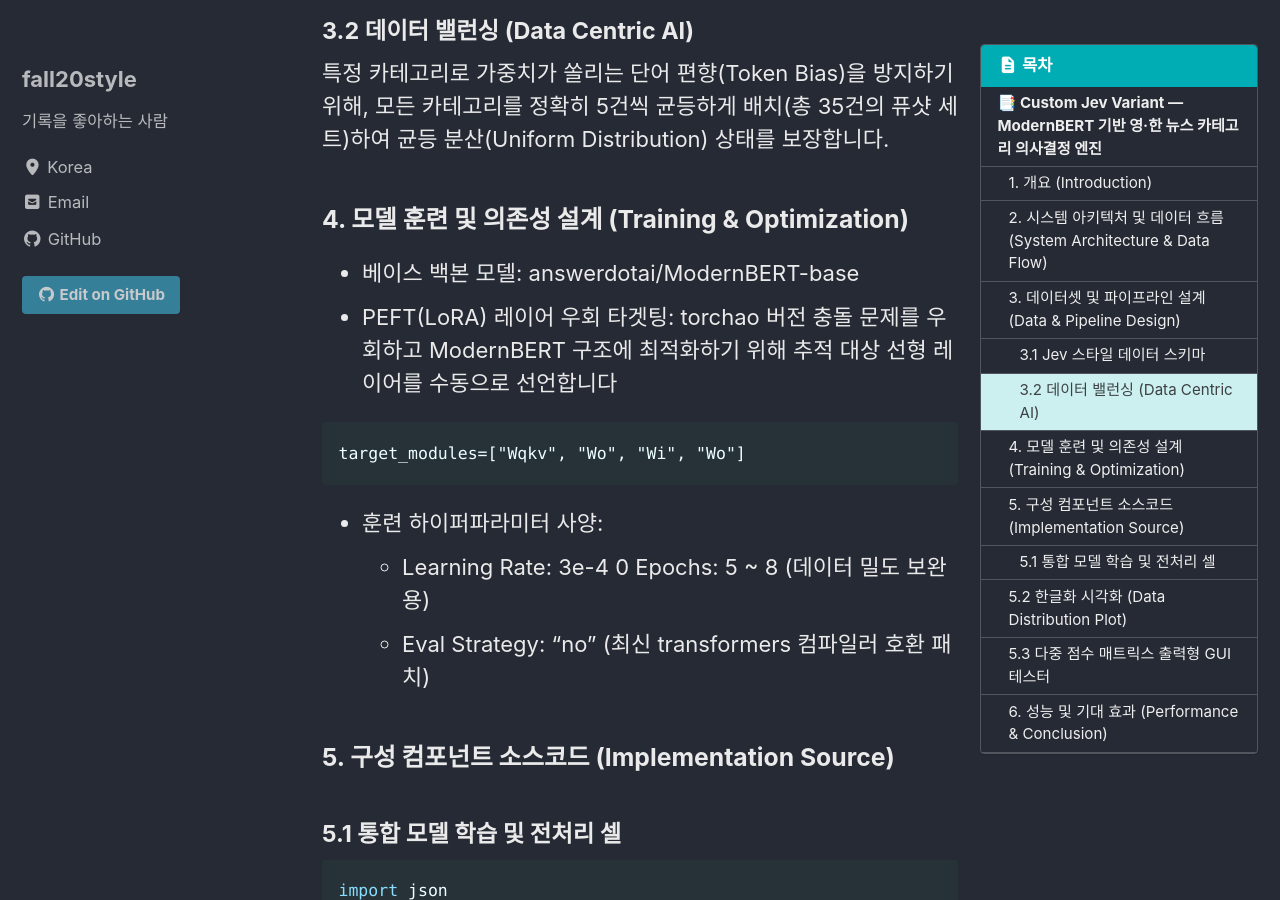
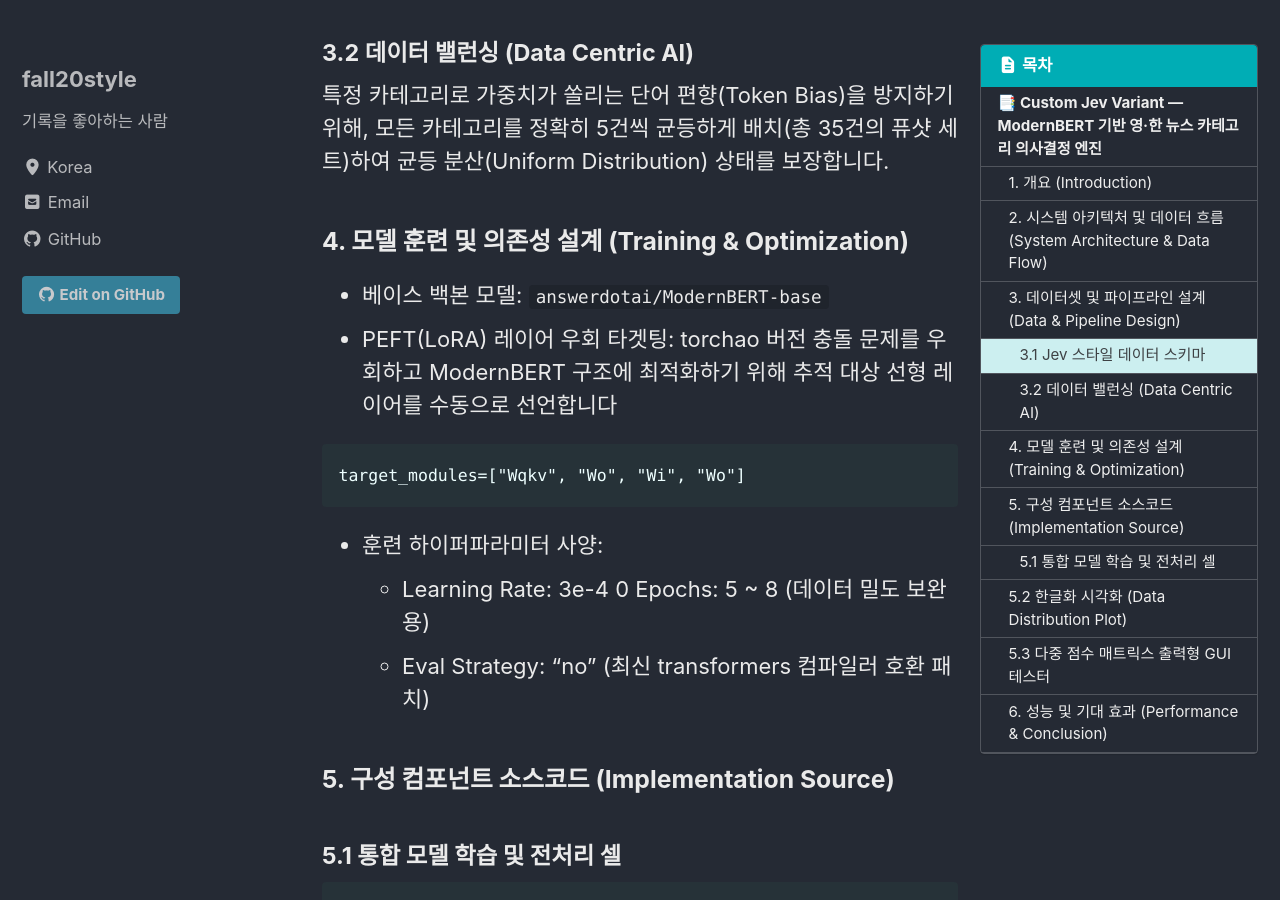
Before and after one commit to fall20style/fall20style.github.io, a Jekyll site: the page built from _posts/2026-10-24-custom-jev-variant.md, in a window 1280 px wide and 900 px high, scrolled down 1983 px. Built offline with Jekyll 4.4.1, drawn with Linux system fonts in a browser that asks for light colours; cached includes are drawn as plain includes.

````diff
--- a/_posts/2026-10-24-custom-jev-variant.md
+++ b/_posts/2026-10-24-custom-jev-variant.md
@@ -52,8 +52,10 @@ LoRA 가중치 완전 병합 (Merge & Unload) ──(Optimum)──> ONNX 가속
 #### 3.1 Jev 스타일 데이터 스키마
 
 단순 텍스트 분류가 아닌 문맥(state)과 평가 기준(question)을 동적으로 결합하는 의사결정 구조를 가집니다.
+
 - 포맷: {"state": "뉴스 제목", "question": "평가 질문", "target": 카테고리 인덱스}
 - 카테고리 매핑 레이아웃 (총 7개 클래스):
+
 ```
 	0: 정치, 1: 경제, 2: 사회, 3: 생활/문화, 4: 세계, 5: IT/과학, 6: 날씨
 ```
@@ -64,7 +66,7 @@ LoRA 가중치 완전 병합 (Merge & Unload) ──(Optimum)──> ONNX 가속
 
 ### 4. 모델 훈련 및 의존성 설계 (Training & Optimization)
 
-- 베이스 백본 모델: answerdotai/ModernBERT-base
+- 베이스 백본 모델: `answerdotai/ModernBERT-base`
 - PEFT(LoRA) 레이어 우회 타겟팅: torchao 버전 충돌 문제를 우회하고 ModernBERT 구조에 최적화하기 위해 추적 대상 선형 레이어를 수동으로 선언합니다
 
 ```
````
